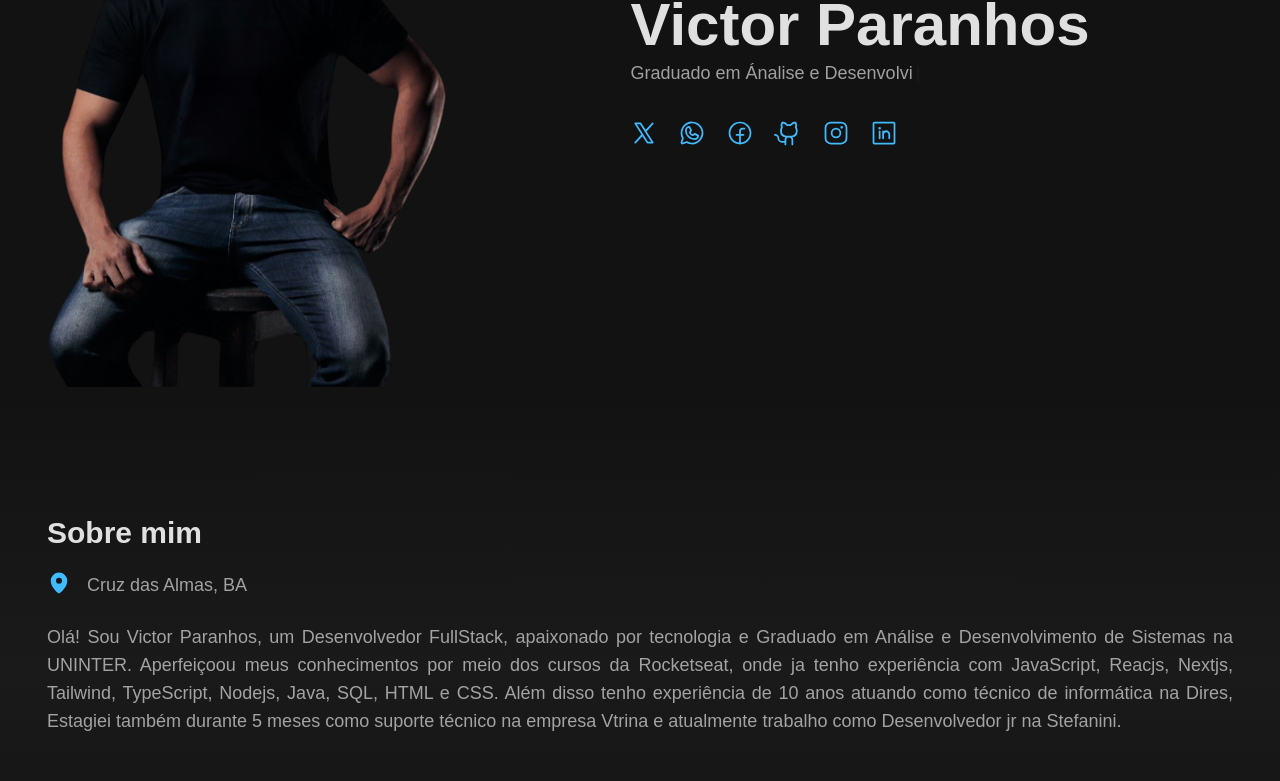
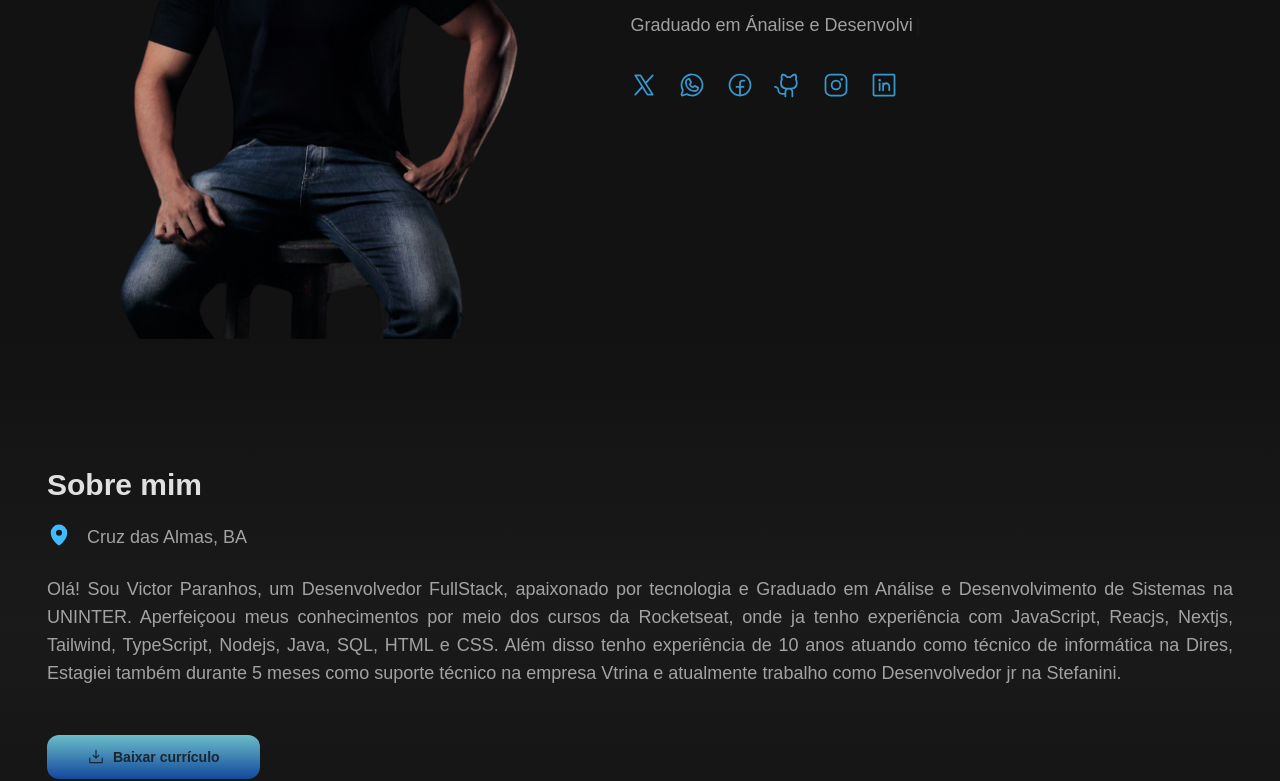
Before and after one commit to victorparanhosdev/portfolio-2.0.0, a Next.js app: page / in a window 1280 px wide. Shown: the part 341-1122 px from the top of the page. Built offline with nearby package versions, Linux system fonts and the light colour scheme; a web font is replaced by a local one.

Commit message:
Ajustes cores

```diff
--- a/src/components/About/index.tsx
+++ b/src/components/About/index.tsx
@@ -7,7 +7,7 @@
 
 export const About = () => {
     return (
-        <Element name="about" className="element dark:bg-linear-gray shadow-2xl dark:shadow-none">
+        <Element name="about" className="element dark:bg-linear-gray">
             <section data-aos="fade-up" className="container-personalizado py-32 ">
                 <h1 className="text-3xl dark:text-gray-dark-400 mb-5 font-extrabold text-blue-light-400">Sobre mim</h1>
                 <div className="mb-6 flex align-baseline gap-4">
--- a/src/components/Button/index.tsx
+++ b/src/components/Button/index.tsx
@@ -12,11 +12,11 @@
 
 
 const button = tv({
-  base: 'text-sm flex max-[430px]:w-full items-center justify-center h-full white-space font-medium rounded-xl py-[12px] py-2.5 max-[430px]:px-4 px-10 transition dark:opacity-80 dark:hover:opacity-100 hover:opacity-80 font-extrabold',
+  base: 'text-sm flex max-[430px]:w-full items-center justify-center h-full white-space font-medium rounded-xl py-3 py-3 max-[430px]:px-4 px-10 transition dark:opacity-80 dark:hover:opacity-100 hover:opacity-80 font-extrabold h-full',
   variants: {
     state: {
-      primary: 'bg-linear-button-light dark:bg-linear-blue border-transparent dark:text-blue-dark-200 text-gray-light-100 font-bold',
-      outline: 'dark:text-blue-dark-100 border dark:border-blue-dark-200 border-blue-light-100 text-blue-light-200'
+      primary: 'bg-linear-button-light dark:bg-linear-blue dark:text-blue-dark-200 text-gray-light-100 font-bold',
+      outline: 'dark:text-blue-dark-100 border dark:border-blue-dark-200 border-[#2c96df78] text-blue-light-200'
     },
   defaultVariants: {
     state: 'primary'
--- a/src/components/Card/index.tsx
+++ b/src/components/Card/index.tsx
@@ -7,7 +7,7 @@
 export const Card = ({...props}: CardProps) => {
     return(
         <div {...props} className="w-full">
-            <div  className="flex items-center justify-center border-l-2 dark:border-blue-dark-100 w-full h-[200px] border-blue-light-200 bg-[#f2f2f2] dark:bg-gray-dark-100">
+            <div  className="flex items-center justify-center border-l-2 dark:border-blue-dark-100 w-full h-[200px] border-blue-light-200 bg-[#f0f6ff] dark:bg-gray-dark-100">
                 <h1 className="text-blue-light-200 dark:text-blue-dark-100">Imagem Projeto</h1>
             </div>
 
--- a/src/components/Experience/index.tsx
+++ b/src/components/Experience/index.tsx
@@ -4,7 +4,7 @@
 
 export const Experience = () => {
     return(
-        <Element name="experience" className="element shadow-2xl dark:shadow-none">
+        <Element name="experience" className="element">
         <section className="container-personalizado py-32">
             <h1 className="text-3xl mb-6  dark:text-gray-dark-400 font-extrabold text-blue-light-400">Experiências</h1>
             <TabsNav data-aos="fade-up" defaultValue="stefanini"/>
--- a/src/components/Footer/index.tsx
+++ b/src/components/Footer/index.tsx
@@ -1,7 +1,7 @@
 export const Footer = () => {
     return(
-        <footer className="dark:bg-linear-gray-2">
-        <div className="dark:text-gray-dark-400 border-t dark:border-gray-dark-100 text-blue-light-400 py-4 text-xs text-center font-light italic">
+        <footer className="dark:bg-linear-gray-2 bg-linear-footer">
+        <div className="dark:text-gray-dark-400 dark:border-t dark:border-gray-dark-100 text-blue-light-400 py-4 text-xs text-center font-light italic">
             <span>&copy; 2024 - Victor Paranhos</span>
         </div>
         </footer>
--- a/src/components/Home/index.tsx
+++ b/src/components/Home/index.tsx
@@ -9,10 +9,10 @@
 export const Home = () => {
     return(
         <Element name="home" className="element">
-        <section className="transition-all container-personalizado pt-32  w-full h-full">
+        <section className="transition-all container-personalizado pt-32 md:pt-20  w-full h-full">
             <div className="block md:grid grid-flow-col md:gap-10 items-center justify-stretch">
 
-            <div className="min-w-[250px] max-w-[420px] h-[420px] md:max-w-[600px] -mt-12 m-auto md:m-0 flex md:grid justify-center md:after:hidden after:content-[''] after:block after:absolute after:bottom-0 relative dark:after:h-32 after:h-40 after:w-full dark:after:bg-linear-gray-3 after:bg-linear-light after:z-[1] md:h-full md:w-[400px]">
+            <div className="min-w-[250px] max-w-[420px] h-[420px] md:max-w-[600px] -mt-12 m-auto md:mt-0 flex md:grid justify-center md:after:hidden after:content-[''] after:block after:absolute after:bottom-0 relative dark:after:h-32 after:h-40 after:w-full dark:after:bg-linear-gray-3 after:bg-linear-light after:z-[1] md:h-full md:w-[400px]">
             <Image data-aos="flip-left" priority width={460} height={460} src={FotoPerfil.src} className=" order-1  inset-0 object-cover object-top w-full h-full" alt="Foto de Perfil" />
 
             </div>
@@ -42,13 +42,13 @@
 
             </div>
 
-            <ul data-aos="fade-right" className="w-full justify-center md:justify-start flex items-center gap-5">
-                    <li><a href=""><XLogo className="dark:text-blue-dark-100 text-blue-light-200 hover:text-blue-light-400 dark:hover:opacity-70 hover:scale-110 transition  " size={28} /></a></li>
-                    <li><a href=""><WhatsappLogo className="dark:text-blue-dark-100 text-blue-light-200 hover:text-blue-light-400 dark:hover:opacity-70 hover:scale-110 transition " size={28} /></a></li>
-                    <li><a href=""><FacebookLogo className="dark:text-blue-dark-100 text-blue-light-200 hover:text-blue-light-400 dark:hover:opacity-70 hover:scale-110 transition " size={28} /></a></li>
-                    <li><a href=""><GithubLogo className="dark:text-blue-dark-100 text-blue-light-200 hover:text-blue-light-400 dark:hover:opacity-70 hover:scale-110 transition " size={28} /></a></li>
-                    <li><a href=""><InstagramLogo className="dark:text-blue-dark-100 text-blue-light-200 hover:text-blue-light-400 dark:hover:opacity-70 hover:scale-110 transition " size={28} /></a></li>
-                    <li><a href=""><LinkedinLogo className="dark:text-blue-dark-100 text-blue-light-200 hover:text-blue-light-400 dark:hover:opacity-70 hover:scale-110 transition " size={28} /></a></li>
+            <ul data-aos="fade-right" className="w-full justify-center md:justify-start flex items-center gap-5 dark:text-blue-dark-100">
+                    <li><a href=""><XLogo className="dark:text-blue-dark-100 dark:hover:opacity-100 dark:opacity-80 text-blue-light-200 hover:opacity-80  hover:scale-110 transition  " size={28} /></a></li>
+                    <li><a href=""><WhatsappLogo className="dark:text-blue-dark-100 dark:hover:opacity-100 dark:opacity-80 text-blue-light-200 hover:opacity-80  hover:scale-110 transition " size={28} /></a></li>
+                    <li><a href=""><FacebookLogo className="dark:text-blue-dark-100 dark:hover:opacity-100 dark:opacity-80 text-blue-light-200 hover:opacity-80  hover:scale-110 transition " size={28} /></a></li>
+                    <li><a href=""><GithubLogo className="dark:text-blue-dark-100 dark:hover:opacity-100 dark:opacity-80 text-blue-light-200 hover:opacity-80  hover:scale-110 transition " size={28} /></a></li>
+                    <li><a href=""><InstagramLogo className="dark:text-blue-dark-100 dark:hover:opacity-100 dark:opacity-80 text-blue-light-200 hover:opacity-80  hover:scale-110 transition " size={28} /></a></li>
+                    <li><a href=""><LinkedinLogo className="dark:text-blue-dark-100 dark:hover:opacity-100 dark:opacity-80 text-blue-light-200 hover:opacity-80  hover:scale-110 transition " size={28} /></a></li>
 
                 </ul>
             </div>
--- a/src/components/Projects/index.tsx
+++ b/src/components/Projects/index.tsx
@@ -4,7 +4,7 @@
 
 export const Projects = () => {
     return(
-        <Element name="projects" className="element shadow-2xl dark:shadow-none">
+        <Element name="projects" className="element">
         <section className="container-personalizado py-32">
             <h1 className="text-3xl  dark:text-gray-dark-400 font-extrabold mb-6 text-blue-light-400">Projetos</h1>
             <div className="grid md:grid-cols-projects gap-y-16 gap-x-8">
--- a/src/components/Switch/index.tsx
+++ b/src/components/Switch/index.tsx
@@ -7,7 +7,7 @@
 export const SwitchTheme = ({...props}:SwitchProps) => {
     return(
     <Switch.Root  {...props} className= 'justify-between relative inline-flex h-[34px] w-[66px] shrink-0 cursor-pointer items-center rounded-full transition-colors dark:bg-gray-dark-200 bg-gray-light-200'>
-        <Switch.Thumb  className='z-[0] absolute pointer-events-none block h-7 w-7 rounded-full bg-white shadow-lg ring-0 transition-transform data-[state=checked]:translate-x-[34px] data-[state=unchecked]:translate-x-1'/>
+        <Switch.Thumb  className='z-[0] absolute pointer-events-none block h-7 w-7 rounded-full bg-white shadow-lg ring-0 duration-300 transition-transform data-[state=checked]:translate-x-[34px] data-[state=unchecked]:translate-x-1'/>
         <Sun size={14} weight='fill' className='relative z-[1] ml-[11px] dark:fill-gray-dark-300 fill-blue-dark-300'/>
         <Moon size={14} weight='fill' className='relative z-[1] mr-[11px] dark:fill-blue-dark-200 fill-blue-light-500'/>
 
--- a/src/components/Tabs/TabItem/index.tsx
+++ b/src/components/Tabs/TabItem/index.tsx
@@ -3,7 +3,7 @@
 import { motion } from 'framer-motion'
 
 const tabsStyles = tv({
-  base: 'relative md:rounded-r-md md:rounded-tl-none md:rounded-bl-none  md:text-start text-center w-full md:border-l-2 border-b-2 md:border-b-0 dark:border-gray-dark-100 block py-4 px-4 sm:px-9 dark:data-[state="active"]:bg-gray-dark-100 dark:data-[state="active"]:text-gray-dark-400 rounded-tl-md rounded-tr-md data-[state=active]:bg-[#00000012] data-[state=active]:text-blue-light-200 border-[#00000012]',
+  base: 'relative md:rounded-r-md md:rounded-tl-none md:rounded-bl-none  md:text-start text-center w-full md:border-l-2 border-b-2 border-victor-200 md:border-b-0 dark:border-gray-dark-100 md:border-l-victor-500 block py-4 px-4 sm:px-9 dark:data-[state="active"]:bg-gray-dark-100 dark:data-[state="active"]:text-gray-dark-400 rounded-tl-md rounded-tr-md data-[state=active]:bg-[#f0f6ff] data-[state=active]:text-blue-light-200 border-[#00000012]',
 
 })
 
```
Also changed, not shown: tailwind.config.ts (+11 -10 lines).
